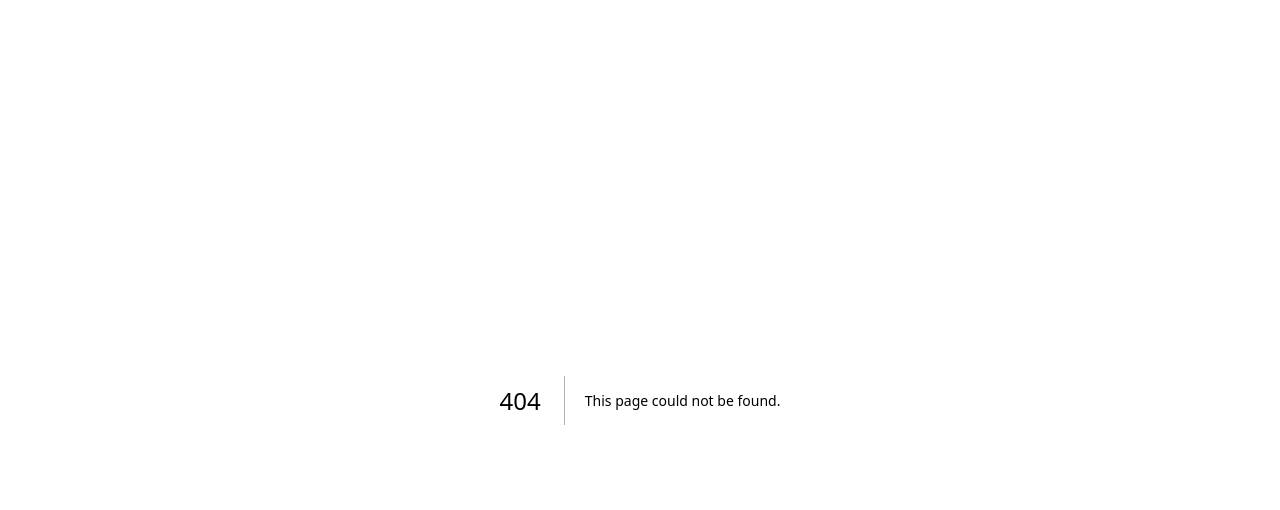
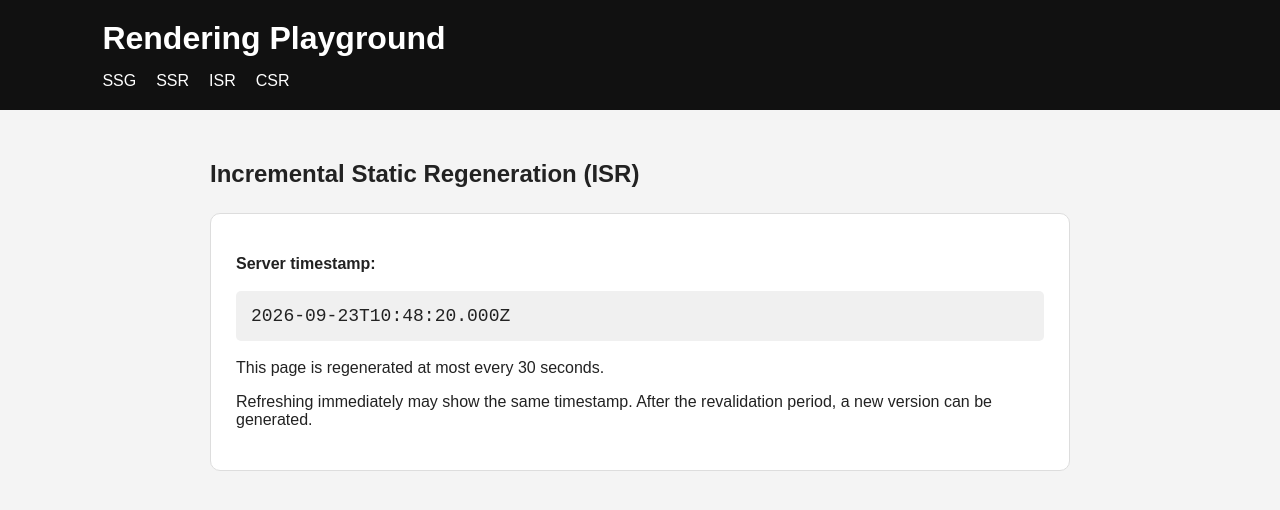
Before and after one commit to umeshbhadane-git/Next-Practice-Repository, a Next.js app: page /isr in a window 1280 px wide. Before the commit this address had no page. Shown: the top 510 px of the page. Built offline with nearby package versions, Linux system fonts and the light colour scheme.

Commit message:
Rendering Strategies Playground

```diff
--- a/app/about/page.tsx
+++ /dev/null
@@ -1,8 +0,0 @@
-export default function AboutPage() {
-  return (
-    <main>
-      <h1>About Page</h1>
-      <p>This is my first Next.js route.</p>
-    </main>
-  );
-}
--- /dev/null
+++ b/app/api/time/route.ts
@@ -0,0 +1,5 @@
+export async function GET() {
+  return Response.json({
+    timestamp: new Date().toISOString(),
+  });
+}
--- a/app/globals.css
+++ b/app/globals.css
@@ -1,26 +1,88 @@
-@import "tailwindcss";
-
-:root {
-  --background: #ffffff;
-  --foreground: #fd3333;
+* {
+  box-sizing: border-box;
 }
 
-@theme inline {
-  --color-background: var(--background);
-  --color-foreground: var(--foreground);
-  --font-sans: var(--font-geist-sans);
-  --font-mono: var(--font-geist-mono);
-}
-
-@media (prefers-color-scheme: dark) {
-  :root {
-    --background: #0a0a0a;
-    --foreground: #ededed;
-  }
+html,
+body {
+  margin: 0;
+  padding: 0;
+  font-family: Arial, sans-serif;
 }
 
 body {
-  background: var(--background);
-  color: var(--foreground);
-  font-family: Arial, Helvetica, sans-serif;
+  background: #f4f4f4;
+  color: #222;
 }
+
+.header {
+  background: #111;
+  color: white;
+  padding: 20px 8%;
+}
+
+.header h1 {
+  margin: 0 0 15px;
+}
+
+.header nav {
+  display: flex;
+  gap: 20px;
+}
+
+.header a {
+  color: white;
+  text-decoration: none;
+}
+
+.header a:hover {
+  text-decoration: underline;
+}
+
+.container {
+  max-width: 900px;
+  margin: 50px auto;
+  padding: 0 20px;
+}
+
+.grid {
+  display: grid;
+  grid-template-columns: repeat(2, 1fr);
+  gap: 20px;
+  margin-top: 30px;
+}
+
+.card {
+  background: white;
+  border: 1px solid #ddd;
+  border-radius: 10px;
+  padding: 25px;
+  margin-top: 25px;
+}
+
+.link-card {
+  display: block;
+  color: inherit;
+  text-decoration: none;
+}
+
+.link-card:hover {
+  border-color: #555;
+}
+
+.timestamp {
+  font-family: monospace;
+  font-size: 18px;
+  padding: 15px;
+  background: #f0f0f0;
+  border-radius: 5px;
+}
+
+@media (max-width: 600px) {
+  .grid {
+    grid-template-columns: 1fr;
+  }
+
+  .header nav {
+    flex-wrap: wrap;
+  }
+}
--- /dev/null
+++ b/app/isr/page.tsx
@@ -0,0 +1,32 @@
+export const revalidate = 30;
+
+export default function ISRPage() {
+  const timestamp = new Date().toISOString();
+
+  return (
+    <div className="container">
+      <h2>Incremental Static Regeneration (ISR)</h2>
+
+      <div className="card">
+        <p>
+          <strong>Server timestamp:</strong>
+        </p>
+
+        <p className="timestamp">
+          {timestamp}
+        </p>
+
+        <p>
+          This page is regenerated at most every
+          30 seconds.
+        </p>
+
+        <p>
+          Refreshing immediately may show the same
+          timestamp. After the revalidation period,
+          a new version can be generated.
+        </p>
+      </div>
+    </div>
+  );
+}
--- a/app/layout.tsx
+++ b/app/layout.tsx
@@ -1,29 +1,37 @@
 import type { Metadata } from "next";
-import { Geist, Geist_Mono } from "next/font/google";
+import Link from "next/link";
 import "./globals.css";
+import Providers from "@/components/Providers";
 
-const geistSans = Geist({
-  variable: "--font-geist-sans",
-  subsets: ["latin"],
-});
-
-const geistMono = Geist_Mono({
-  variable: "--font-geist-mono",
-  subsets: ["latin"],
-});
 
 export const metadata: Metadata = {
-  title: "Create Next App",
-  description: "Generated by create next app",
+  title: "Rendering Strategies Playground",
+  description: "Learn SSG, SSR, ISR and CSR with Next.js",
 };
 
-export default function RootLayout({ children }: LayoutProps<"/">) {
+export default function RootLayout({
+  children,
+}: Readonly<{
+  children: React.ReactNode;
+}>) {
   return (
-    <html
-      lang="en"
-      className={`${geistSans.variable} ${geistMono.variable} h-full antialiased`}
-    >
-      <body className="min-h-full flex flex-col">{children}</body>
+    <html lang="en">
+      <body>
+        <header className="header">
+          <h1>Rendering Playground</h1>
+
+          <nav>
+            <Link href="/ssg">SSG</Link>
+            <Link href="/ssr">SSR</Link>
+            <Link href="/isr">ISR</Link>
+            <Link href="/csr">CSR</Link>
+          </nav>
+        </header>
+
+        <Providers>
+          <main>{children}</main>
+        </Providers>
+      </body>
     </html>
   );
 }
--- a/app/page.tsx
+++ b/app/page.tsx
@@ -1,9 +1,36 @@
+import Link from "next/link";
 
-export default function Home() {
+export default function HomePage() {
   return (
-    <main>
-      <h1>My Next.js Practice Project</h1>
-      <p>Deployed using Vercel.</p>
-    </main>
+    <div className="container">
+      <h2>Rendering Strategies Playground</h2>
+
+      <p>
+        This project demonstrates four different
+        rendering strategies in Next.js.
+      </p>
+
+      <div className="grid">
+        <Link href="/ssg" className="card link-card">
+          <h3>SSG</h3>
+          <p>Static generation at build time.</p>
+        </Link>
+
+        <Link href="/ssr" className="card link-card">
+          <h3>SSR</h3>
+          <p>Dynamic rendering for every request.</p>
+        </Link>
+
+        <Link href="/isr" className="card link-card">
+          <h3>ISR</h3>
+          <p>Revalidation every 30 seconds.</p>
+        </Link>
+
+        <Link href="/csr" className="card link-card">
+          <h3>CSR</h3>
+          <p>Data fetching in the browser.</p>
+        </Link>
+      </div>
+    </div>
   );
 }
--- /dev/null
+++ b/components/Providers.tsx
@@ -0,0 +1,24 @@
+"use client";
+
+import {
+  QueryClient,
+  QueryClientProvider,
+} from "@tanstack/react-query";
+
+import { useState } from "react";
+
+export default function Providers({
+  children,
+}: {
+  children: React.ReactNode;
+}) {
+  const [queryClient] = useState(
+    () => new QueryClient()
+  );
+
+  return (
+    <QueryClientProvider client={queryClient}>
+      {children}
+    </QueryClientProvider>
+  );
+}
--- a/package.json
+++ b/package.json
@@ -9,6 +9,7 @@
     "lint": "eslint"
   },
   "dependencies": {
+    "@tanstack/react-query": "^5.103.2",
     "next": "16.3.6",
     "react": "19.2.8",
     "react-dom": "19.2.8"
```
Also changed, not shown: app/csr/page.tsx (added, +70 -0 lines), app/ssg/page.tsx (added, +31 -0 lines), app/ssr/page.tsx (added, +38 -0 lines), 1 other file (tests, documents, lock files or other folders).
